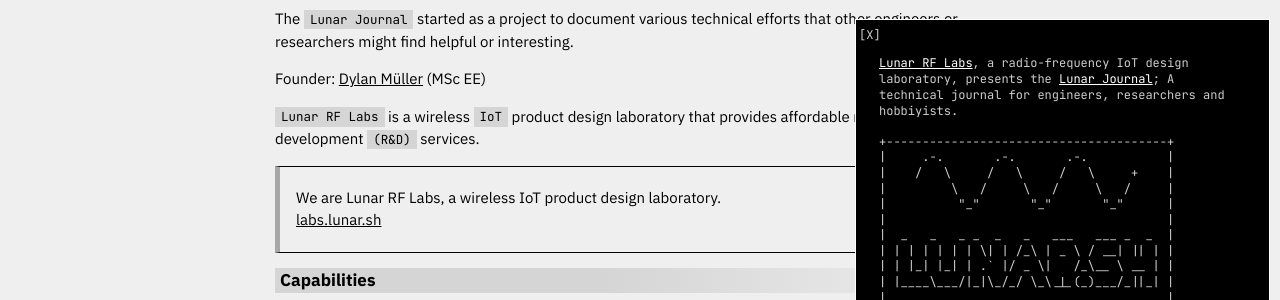
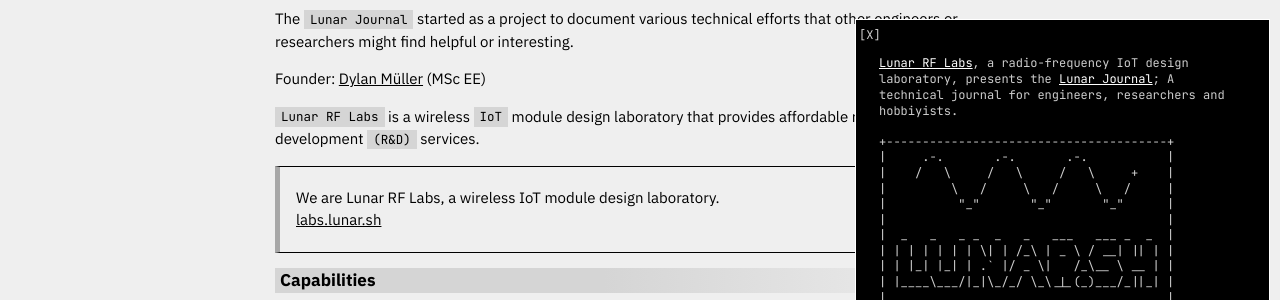
Before and after one commit to lunar-sh/journal.lunar.sh, a Jekyll site: the page built from info.md, in a window 1280 px wide and 900 px high. Shown: the part 452-752 px from the top of the window. Built offline with Jekyll 4.4.1, drawn with Linux system fonts in a browser that asks for light colours; nearby versions of some CDN libraries.

Commit message:
Update info.md

```diff
--- a/info.md
+++ b/info.md
@@ -17,10 +17,10 @@
 
 Founder: [Dylan Müller](https://files.lunar.sh/docs/RESUME_DMULLER.pdf) (MSc EE)
 
-`Lunar RF Labs` is a wireless `IoT` product design laboratory that provides
+`Lunar RF Labs` is a wireless `IoT` module design laboratory that provides
 affordable research and development `(R&D)` services.
 
-> We are Lunar RF Labs, a wireless IoT product design laboratory.<br>
+> We are Lunar RF Labs, a wireless IoT module design laboratory.<br>
 [labs.lunar.sh](https://labs.lunar.sh)
 
 # Capabilities
```
